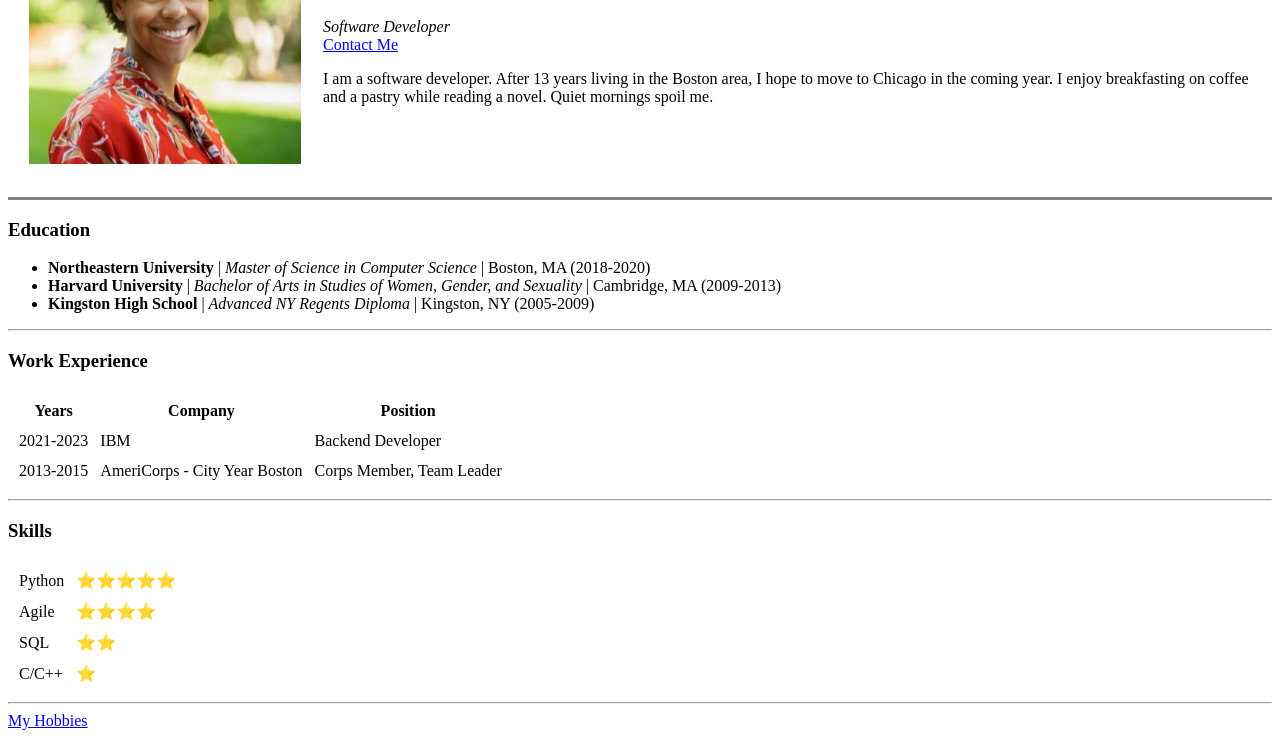
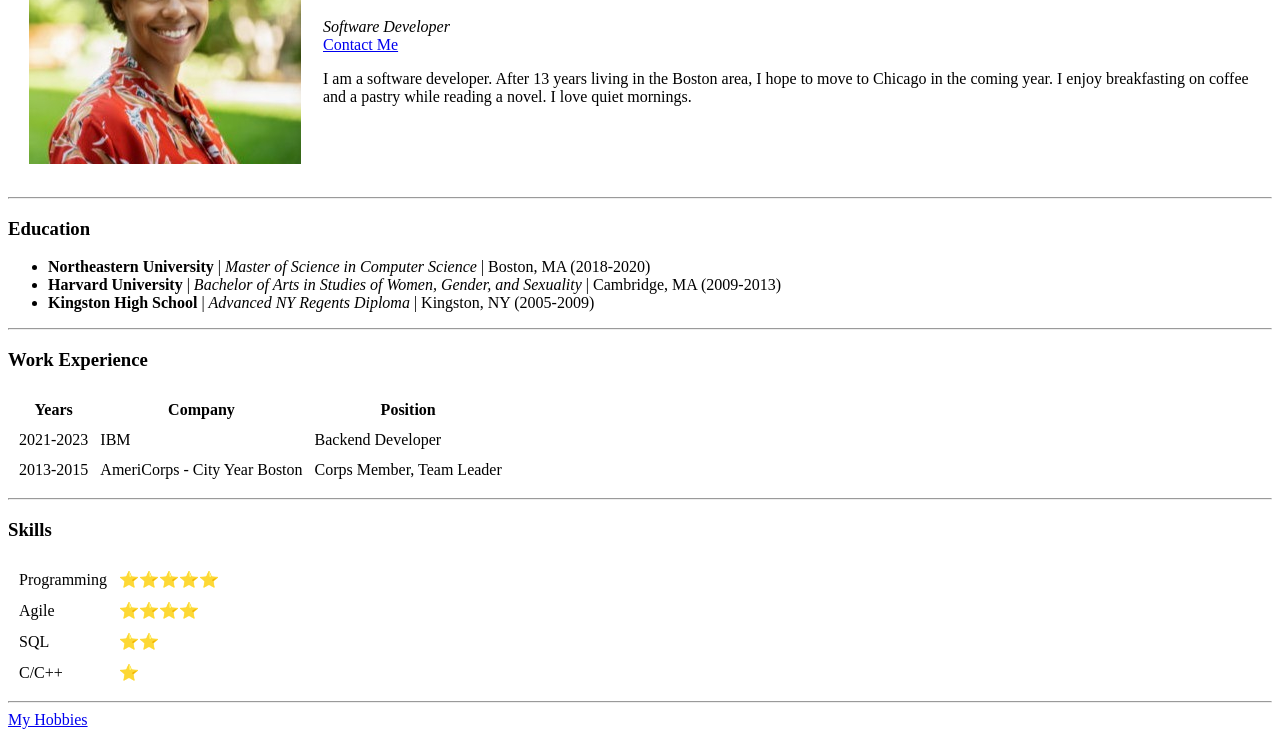
Before and after one commit to rbonneannee/cv, a plain HTML site: page index.html in a window 1280 px wide. Shown: the part 137-875 px from the top of the page. Drawn offline with Linux system fonts and the light colour scheme.

Commit message:
Update index.html

```diff
--- a/index.html
+++ b/index.html
@@ -19,7 +19,7 @@
                 <p>
                     I am a software developer. After 13 years living in the Boston area, I hope to move to
                     Chicago in the coming year. I enjoy breakfasting on coffee and a pastry while reading a
-                    novel. Quiet mornings spoil me.
+                    novel. I love quiet mornings.
                 </p>
             </td>
         </tr>
@@ -28,7 +28,7 @@
 
 
 
-    <hr size="3" noshade>
+    <hr>
     <h3>Education</h3>
     <ul>
         <li>
@@ -82,7 +82,7 @@
     <table cellspacing="10">
         <tbody>
             <tr>
-                <td>Python</td>
+                <td>Programming</td>
                 <td>&#11088&#11088&#11088&#11088&#11088</td>
             </tr>
             <tr>
```
